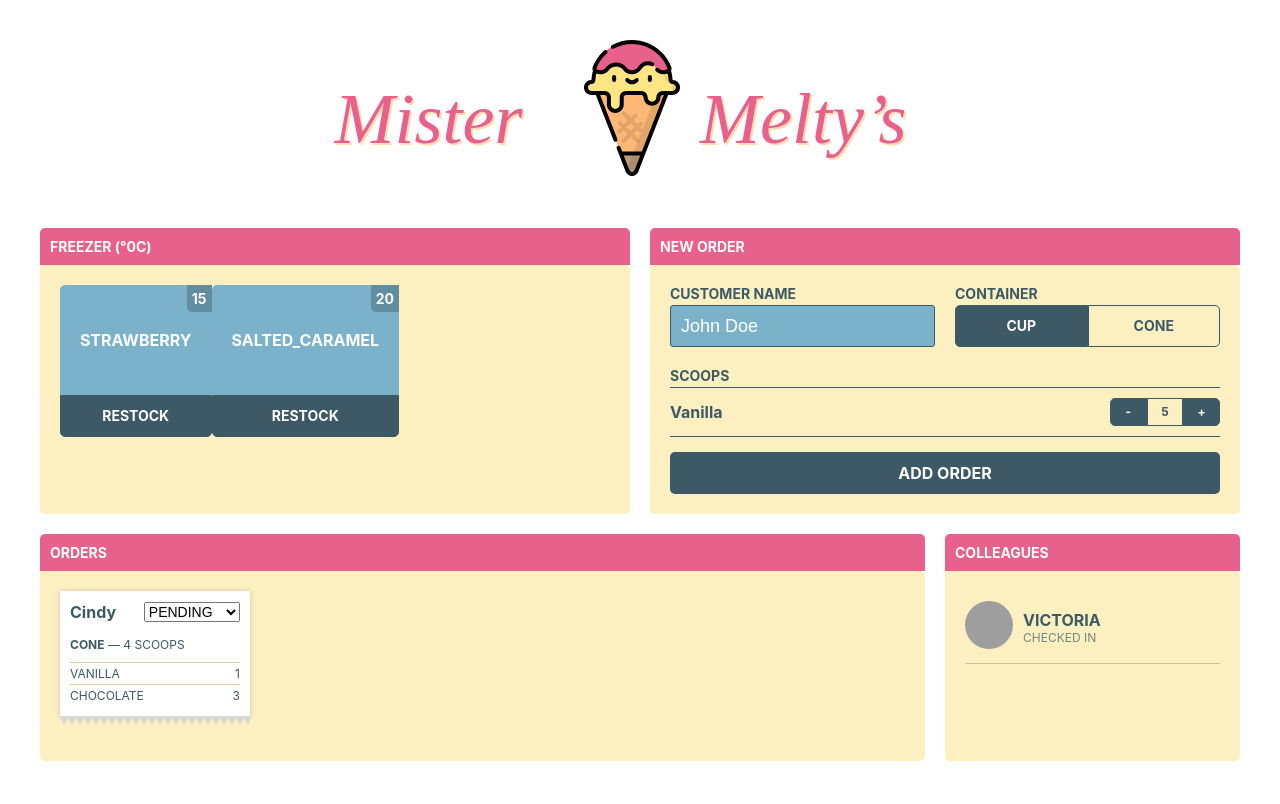
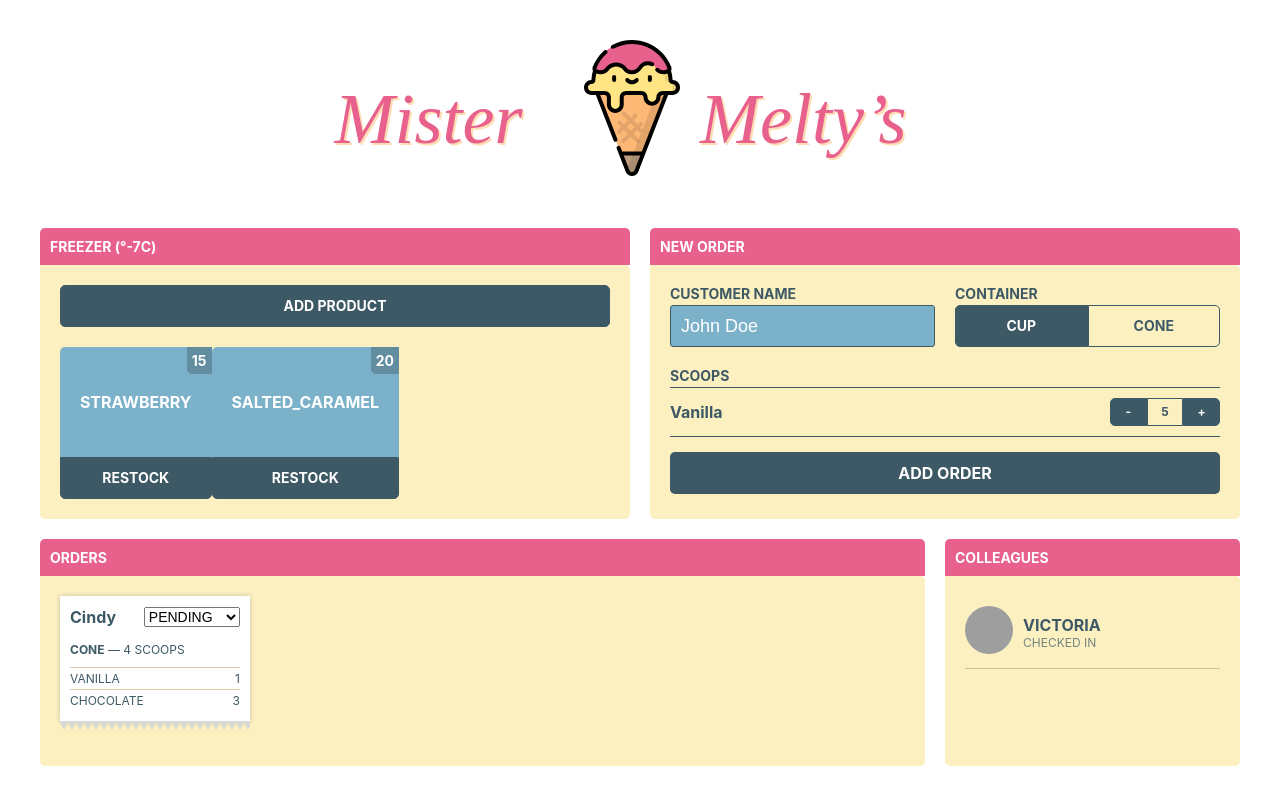
Before and after one commit to sudhansu23/redux-in-motion, a React (Create React App) app: page / in a window 1280 px wide. Built offline with nearby package versions, Linux system fonts and the light colour scheme; grey boxes are pictures that could not be loaded.

Commit message:
measuring temperature & restocking flavors

```diff
--- a/src/components/Freezer/Freezer.js
+++ b/src/components/Freezer/Freezer.js
@@ -2,32 +2,61 @@
 
 import Panel from '../Panel/Panel';
 import FreezerFlavor from '../FreezerFlavor/FreezerFlavor';
+import Button from '../Button/Button'
+import { actions } from '../../ducks/freezer'
 import store from '../../store'
+import * as FLAVORS from '../../constants/flavors'
 
 class Freezer extends Component {
   state = {
-    flavors: store.getState().freezer.flavors
+    flavors: store.getState().freezer.flavors,
+    temperature: store.getState().freezer.temperature
   }
 
   componentDidMount() {
     this.unsubscribe = store.subscribe(() => this.setState({
-      flavors: store.getState().freezer.flavors
+      flavors: store.getState().freezer.flavors,
+      temperature: store.getState().freezer.temperature
     }))
+
+    setInterval(() => {
+      const randomTemperature = -Math.round(Math.random() * 10)
+      store.dispatch(actions.updateTemperature(randomTemperature))
+    }, 2000)
   }
 
   componentWillUnmount() {
     this.unsubscribe()
   }
 
+  handleClickRestock = flavorName => {
+    const amount = +window.prompt(`Enter amount to restock ${flavorName}:`)
+    if (!isNaN(amount)) {
+      store.dispatch(actions.addProductToFreezer(flavorName, amount))
+    }
+  }
+
+  handleClickAddProduct = () => {
+    const allAvailableFlavours = Object.keys(FLAVORS)
+    const flavorName = window.prompt(`Enter flavor name to restock. (Choose from ${allAvailableFlavours.join(', ')})`)
+
+    if (FLAVORS[flavorName]) {
+      this.handleClickRestock(flavorName)
+    }
+  }
+
   render() {
     return (
-      <Panel title="Freezer (°0C)">
+      <Panel title={`Freezer (°${this.state.temperature || 0}C)`}>
+        <Button label="Add product" onClick={this.handleClickAddProduct} />
+        <br />
         {
           Object.keys(this.state.flavors)
             .map(flavorName => (
               <FreezerFlavor
                 key={flavorName}
                 flavorName={flavorName}
+                onClickRestock={() => this.handleClickRestock(flavorName)}
                 scoops={this.state.flavors[flavorName]}
               />
             ))
--- a/src/components/FreezerFlavor/FreezerFlavor.js
+++ b/src/components/FreezerFlavor/FreezerFlavor.js
@@ -4,14 +4,18 @@
 
 import './FreezerFlavor.css';
 
-const FreezerFlavor = ({ flavorName, scoops }) => {
+const FreezerFlavor = ({ flavorName, scoops, onClickRestock }) => {
   return (
     <div className="freezer-flavor">
       <div className="freezer-flavor__inner">
         <div className="freezer-flavor__scoops-counter">{scoops}</div>
         <div className="freezer-flavor__name">{flavorName}</div>
       </div>
-      <Button className="freezer-flavor__restock-button" label="Restock"/>
+      <Button
+        onClick={onClickRestock}
+        className="freezer-flavor__restock-button"
+        label="Restock"
+      />
     </div>
   );
 };
```
